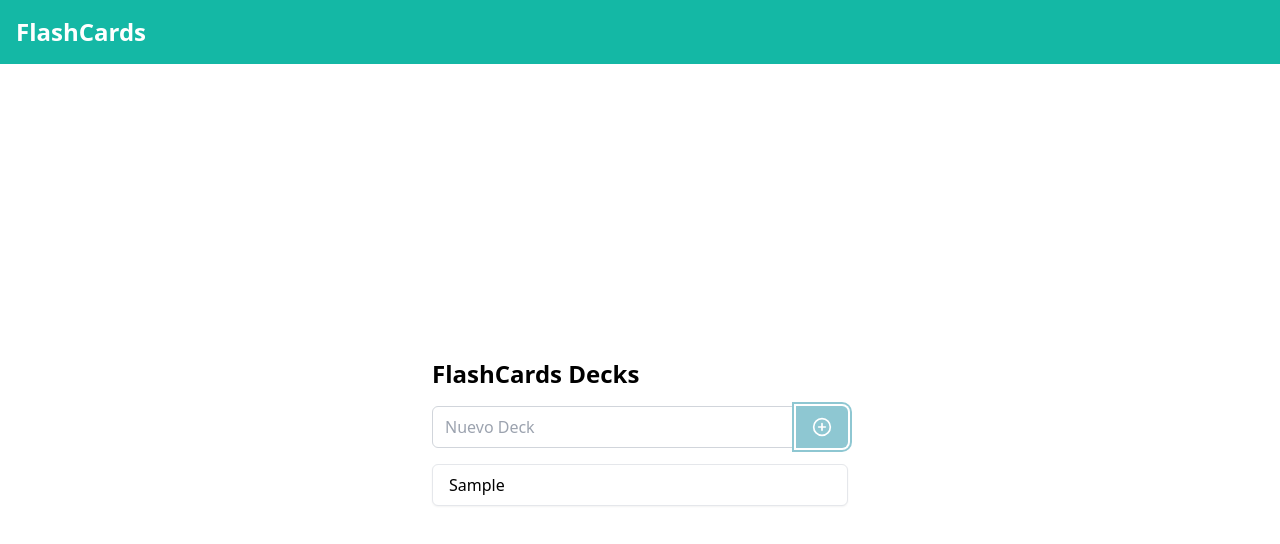
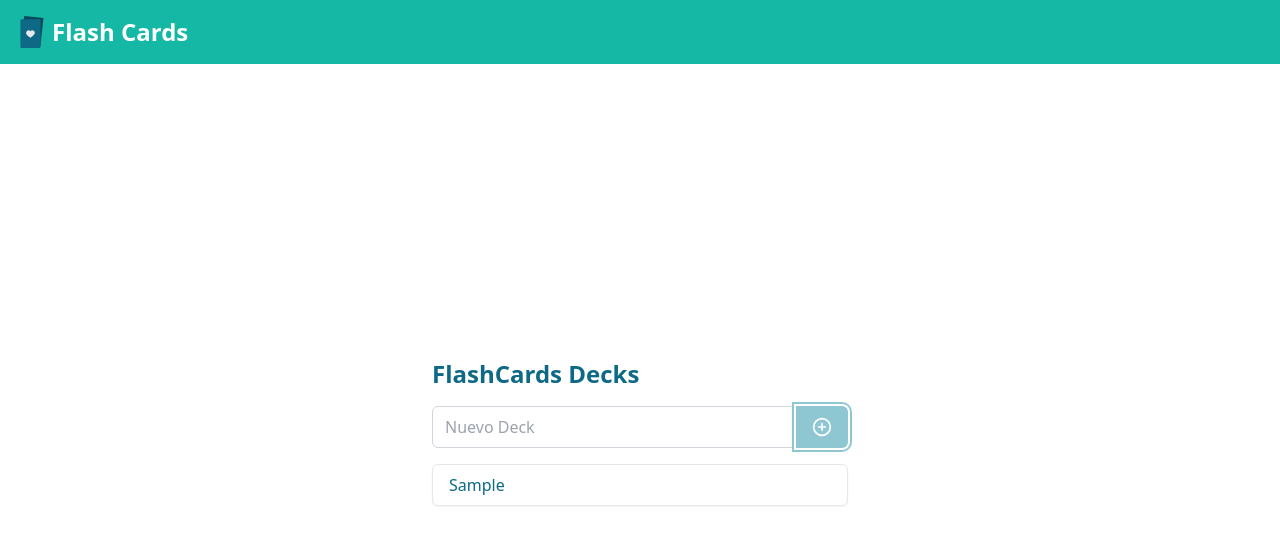
Before and after one commit to stivenjsdev/flashcard, a React (Vite) app: page / in a window 1280 px wide. Both pictures are taken after typing "Sample" into the empty fields and a click on the button 822 px from the left and 448 px from the top of the page. Shown: the top 544 px of the page. Built offline with nearby package versions, Linux system fonts and the light colour scheme.

Commit message:
feat: font color and logo

```diff
--- a/src/components/FlashCardDeck.tsx
+++ b/src/components/FlashCardDeck.tsx
@@ -46,7 +46,7 @@ const FlashCardDeck = () => {
         >
           <ArrowLeft className="w-6 h-6" />
         </button> */}
-        <h2 className="text-2xl font-bold text-quaternary">{deck?.name}</h2>
+        <h2 className="text-2xl font-bold text-tertiary-normal">{deck?.name}</h2>
       </div>
       <form className="mb-4 space-y-2" onSubmit={handleAddCard}>
         <input
--- a/src/components/FlashCardDeckList.tsx
+++ b/src/components/FlashCardDeckList.tsx
@@ -26,7 +26,7 @@ const FlashCardDeckList = () => {
 
   return (
     <div className="w-full max-w-md mx-auto p-4">
-      <h2 className="text-2xl font-bold mb-4">FlashCards Decks</h2>
+      <h2 className="text-2xl font-bold mb-4 text-tertiary-normal">FlashCards Decks</h2>
       <form className="mb-4 flex" onSubmit={handleAddDeck}>
         <input
           type="text"
@@ -46,7 +46,7 @@ const FlashCardDeckList = () => {
         {decks.map((deck) => (
           <li
             key={deck.id}
-            className="px-4 py-2 bg-white border border-gray-200 rounded-md shadow-sm hover:shadow-md transition-shadow duration-200 cursor-pointer"
+            className="px-4 py-2 bg-white border border-gray-200 rounded-md shadow-sm hover:shadow-md transition-shadow duration-200 cursor-pointer text-tertiary-normal"
             onClick={() => handleSelectDeck(deck.id)}
           >
             {deck.name}
--- a/src/components/FlashCardList.tsx
+++ b/src/components/FlashCardList.tsx
@@ -70,7 +70,7 @@ const FlashCardList = ({ cards }: FlashCardListProps) => {
         >
           Anterior
         </button>
-        <span className="text-lg font-semibold">
+        <span className="text-lg font-semibold text-tertiary-normal">
           {currentIndex + 1} / {cards.length}
         </span>
         <button
--- a/src/layouts/Layout.tsx
+++ b/src/layouts/Layout.tsx
@@ -1,11 +1,13 @@
+import logocard from "@/assets/logocard.svg";
 import { Link, Outlet } from "react-router-dom";
 
 const Layout = () => {
   return (
     <div className="flex flex-col h-screen">
-      <header className="p-4 bg-primary-normal">
-        <Link to="/">
-        <h1 className="text-2xl font-bold text-white">FlashCards</h1>
+      <header className="p-4 bg-primary-normal flex flex-row gap-2">
+        <Link to="/" className="flex flex-row gap-1">
+          <img src={logocard} alt="logo" className="w-8" />
+          <h1 className="text-2xl font-bold text-white">Flash Cards</h1>
         </Link>
       </header>
       <main className="p-2 flex flex-col items-center justify-center flex-1">
--- a/tailwind.config.js
+++ b/tailwind.config.js
@@ -21,8 +21,7 @@ export default {
           normal: "#0D6986",
           dark: "#155167",
         },
-        quaternary: "#0d6986",
-        quinary: "#07485b",
+        quaternary: "#07485b",
         accent: {
           light: "#e7b852",
           normal: "#dba507",
```
Also changed, not shown: src/assets/logocard.svg (added).
